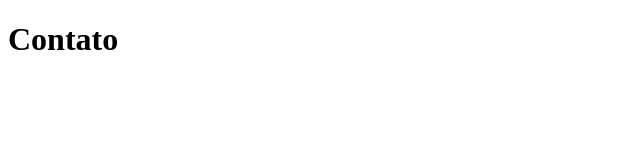
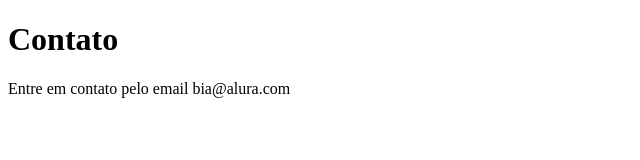
Before and after one commit to beatrizsibilio/sistema-de-cadastro-alura, a plain HTML site: page contato.html in a window 1280 px wide. Shown: the whole page, without its empty margins (0-640 px from the left). Drawn offline with Linux system fonts and the light colour scheme.

Commit message:
adicionando email de contato

```diff
--- a/contato.html
+++ b/contato.html
@@ -7,5 +7,6 @@
 </head>
 <body>
     <h1>Contato</h1>
+    <p>Entre em contato pelo email bia@alura.com</p>
 </body>
 </html>
```
